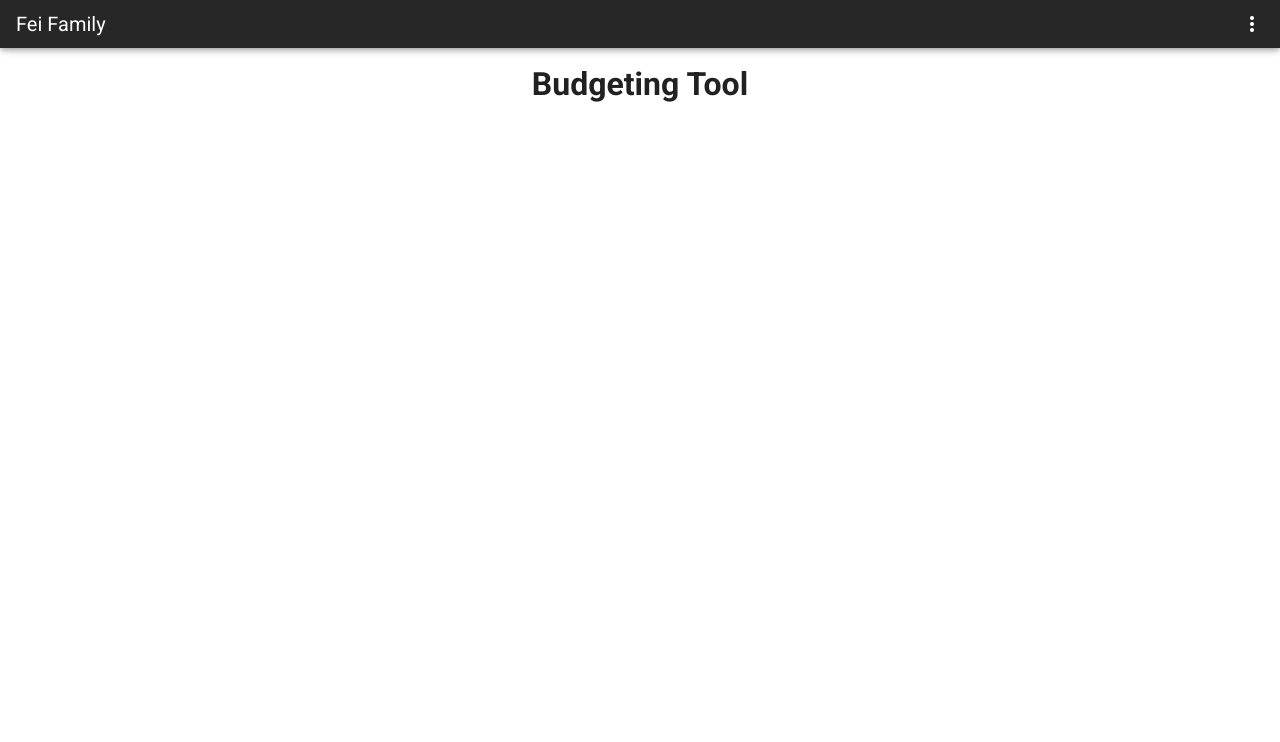
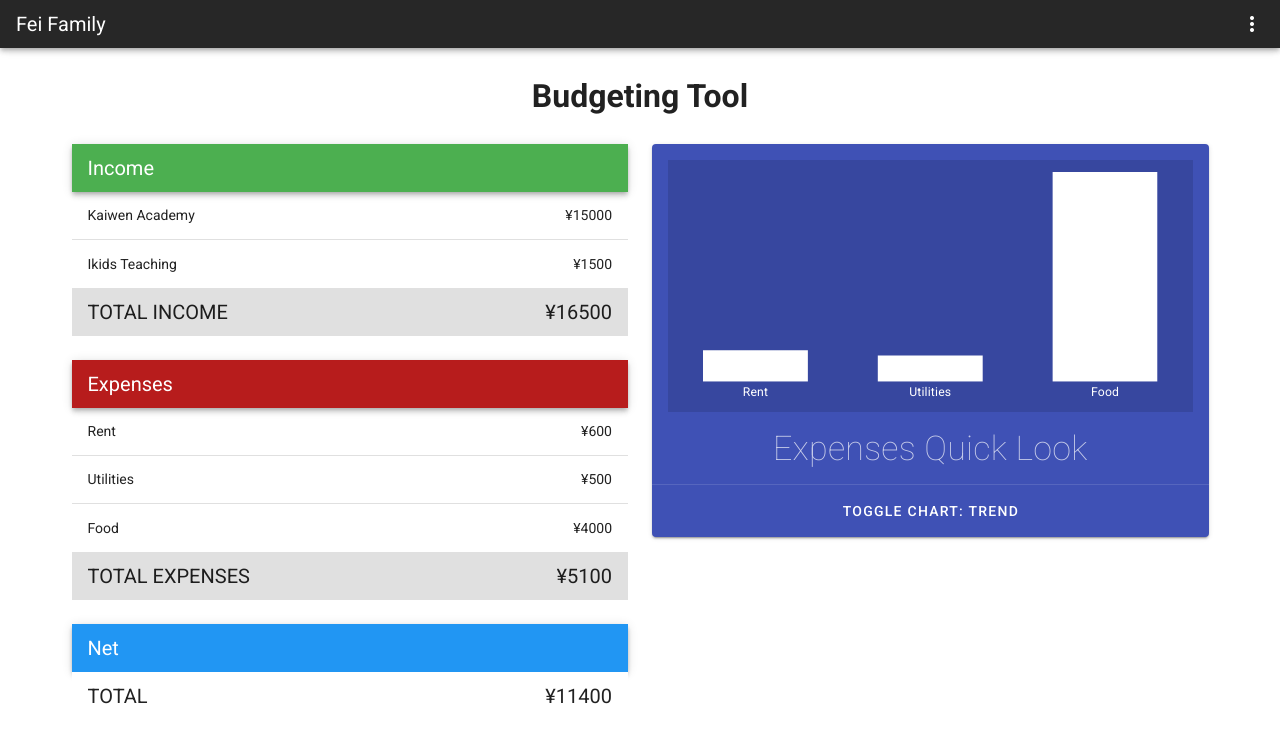
Before and after one commit to jhfernan/FeiFamApp, a Nuxt app: page /tools/budget in a window 1280 px wide. Shown: the top 742 px of the page. Built offline with nearby package versions, Linux system fonts and the light colour scheme.

Commit message:
Added components for Budget Tool Page and constructed example

```diff
--- /dev/null
+++ b/components/BudgetTable.vue
@@ -0,0 +1,57 @@
+<template>
+	<v-container>
+		<v-toolbar :color="headerColor" dark dense>
+			<v-toolbar-title v-html="title" />
+			<v-spacer />
+			<!-- <v-btn icon>
+				<v-icon>mdi-dots-vertical</v-icon>
+			</v-btn> -->
+		</v-toolbar>
+		<v-simple-table>
+			<tbody>
+				<tr v-for="item in budget" :key="item.name">
+					<td>{{ item.name }}</td>
+					<td class="text-right">&yen;{{ item.amount }}</td>
+				</tr>
+			</tbody>
+		</v-simple-table>
+		<v-toolbar color="grey lighten-2" dense flat>
+			<v-toolbar-title class="text-uppercase" v-html="sumName" />
+			<v-spacer />
+			<v-toolbar-title class="text-right">
+				&yen;{{ sum(budget) }}
+			</v-toolbar-title>
+		</v-toolbar>
+	</v-container>
+</template>
+
+<script>
+export default {
+	methods: {
+		sum (array) {
+			return array.reduce((a, b) => a + b.amount, 0)
+		}
+	},
+	props: {
+		budget: {
+			type: Object,
+			default: [
+				{ name: 'Kaiwen Academy', amount: 15000 },
+				{ name: 'Ikids Teaching', amount: 1500 }
+			]
+		},
+		headerColor: {
+			type: String,
+			default: "success"
+		},
+		title: {
+			type: String,
+			default: 'Money In'
+		},
+		sumName: {
+			type: String,
+			default: 'Total Income'
+		}
+	}
+}
+</script>
--- /dev/null
+++ b/components/SparkChart.vue
@@ -0,0 +1,74 @@
+<template>
+	<v-container>
+		<v-card class="mx-auto text-center" :color="tableColor" dark>
+			<v-card-text>
+				<v-sheet class="py-3" color="rgba(0, 0, 0, .12)">
+					<v-sparkline
+						:value="values"
+						:auto-line-width="bar || false"
+						color="rgba(255, 255, 255, .7)"
+						height="120"
+						:line-width="2"
+						padding="30"
+						:smooth="!bar || false"
+						:type="bar ? 'bar' : 'trend'"
+					>
+						<template v-slot:label="item">
+							{{ data[item.index].name }}
+						</template>
+					</v-sparkline>
+				</v-sheet>
+			</v-card-text>
+			<v-card-text class="pt-0">
+				<div class="display-1 font-weight-thin">{{ title }}</div>
+			</v-card-text>
+
+			<div v-if="toggleType">
+				<v-divider></v-divider>
+				<v-card-actions class="justify-center">
+					<v-btn block text @click="bar = !bar">Toggle Chart: {{ !bar ? 'Bar' : 'Trend' }}</v-btn>
+				</v-card-actions>
+			</div>
+			<!-- <v-divider></v-divider>
+			<v-card-actions class="justify-center">
+				<v-btn block text>Go to Report</v-btn>
+			</v-card-actions> -->
+		</v-card>
+	</v-container>
+</template>
+
+<script>
+export default {
+	computed: {
+		values () {
+			return this.data.map(item => item.amount)
+		}
+	},
+	props: {
+		bar: {
+			type: Boolean,
+			default: false
+		},
+		data: {
+			type: Object,
+			default: [
+				{ name: 'Rent', amount: 600 },
+				{ name: 'Utilities', amount: 500 },
+				{ name: 'Food', amount: 4000 }
+			]
+		},
+		tableColor: {
+			type: String,
+			default: "primary"
+		},
+		title: {
+			type: String,
+			default: 'Expenses Quick Look'
+		},
+		toggleType: {
+			type: Boolean,
+			default: false
+		},
+	}
+}
+</script>
--- a/nuxt.config.js
+++ b/nuxt.config.js
@@ -6,7 +6,7 @@ export default {
 	// Headers of the page
 	head: {
 		titleTemplate: '%s - ' + process.env.npm_package_name,
-		title: process.env.npm_package_name || '',
+		title: 'Fei Family App',
 		meta: [
 			{ charset: 'utf-8' },
 			{ name: 'viewport', content: 'width=device-width, initial-scale=1' },
--- a/pages/tools/budget.vue
+++ b/pages/tools/budget.vue
@@ -1,17 +1,66 @@
 <template>
 	<v-container>
+		<h1 class="my-3 text-center">Budgeting Tool</h1>
 		<v-layout>
-			<v-flex class="text-center">
-				<h1>Budgeting Tool</h1>
-				<!-- <blockquote class="blockquote">
-					&#8220;First, solve the problem. Then, write the code.&#8221;
-					<footer>
-						<small>
-							<em>&mdash;John Johnson</em>
-						</small>
-					</footer>
-				</blockquote> -->
+			<v-flex xs12 lg6>
+				<budget-table
+					:budget="budget.income"
+					:title="'Income'"
+				/>
+
+				<budget-table
+					:budget="budget.expenses"
+					:headerColor="'error'"
+					:title="'Expenses'"
+					:sumName="'Total Expenses'"
+				/>
+
+				<v-container>
+					<v-toolbar color="info" dark dense>
+						<v-toolbar-title>Net</v-toolbar-title>
+					</v-toolbar>
+					<v-toolbar dense flat>
+						<v-toolbar-title class="text-uppercase">Total</v-toolbar-title>
+						<v-spacer />
+						<v-toolbar-title class="text-right">
+							&yen;{{ sum(budget.income) - sum(budget.expenses) }}
+						</v-toolbar-title>
+					</v-toolbar>
+				</v-container>
+			</v-flex>
+
+			<v-flex xs12 lg6>
+				<spark-chart bar toggleType />
 			</v-flex>
 		</v-layout>
 	</v-container>
 </template>
+
+<script>
+import BudgetTable from '~/components/BudgetTable.vue'
+import SparkChart from '~/components/SparkChart.vue'
+
+export default {
+	components: { BudgetTable, SparkChart },
+	data () {
+		return {
+			budget: {
+				income: [
+					{ name: 'Kaiwen Academy', amount: 15000 },
+					{ name: 'Ikids Teaching', amount: 1500 }
+				],
+				expenses: [
+					{ name: 'Rent', amount: 600 },
+					{ name: 'Utilities', amount: 500 },
+					{ name: 'Food', amount: 4000 }
+				]
+			}
+		}
+	},
+	methods: {
+		sum (array) {
+			return array.reduce((a, b) => a + b.amount, 0)
+		}
+	}
+}
+</script>
```
